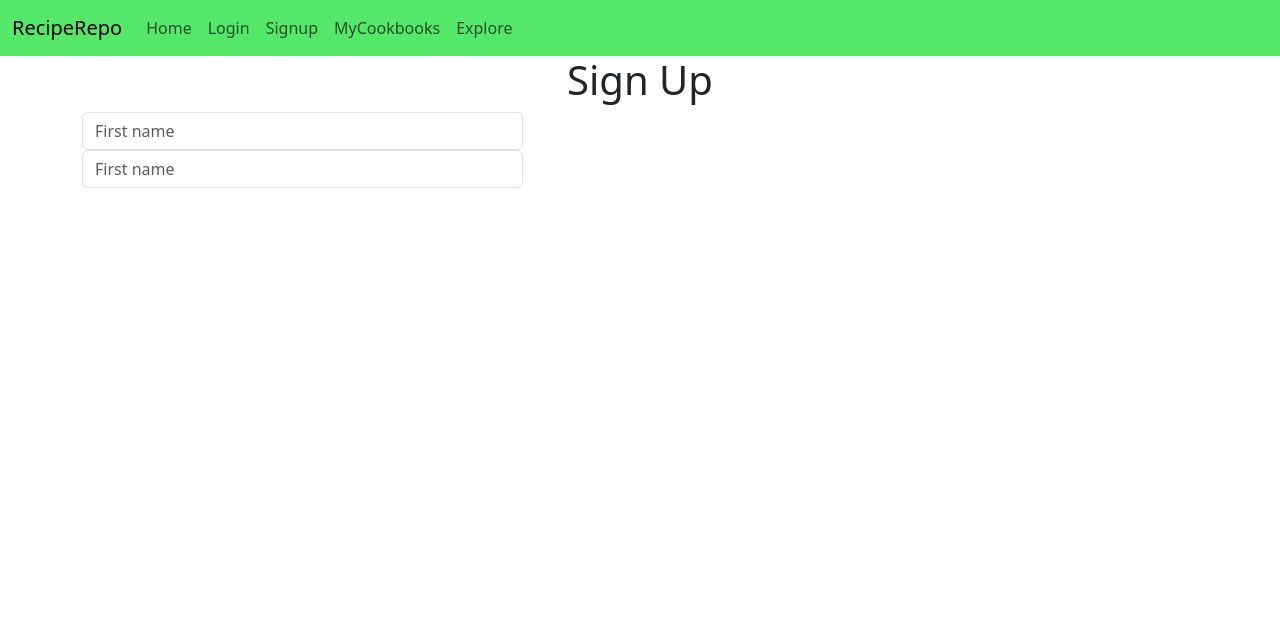
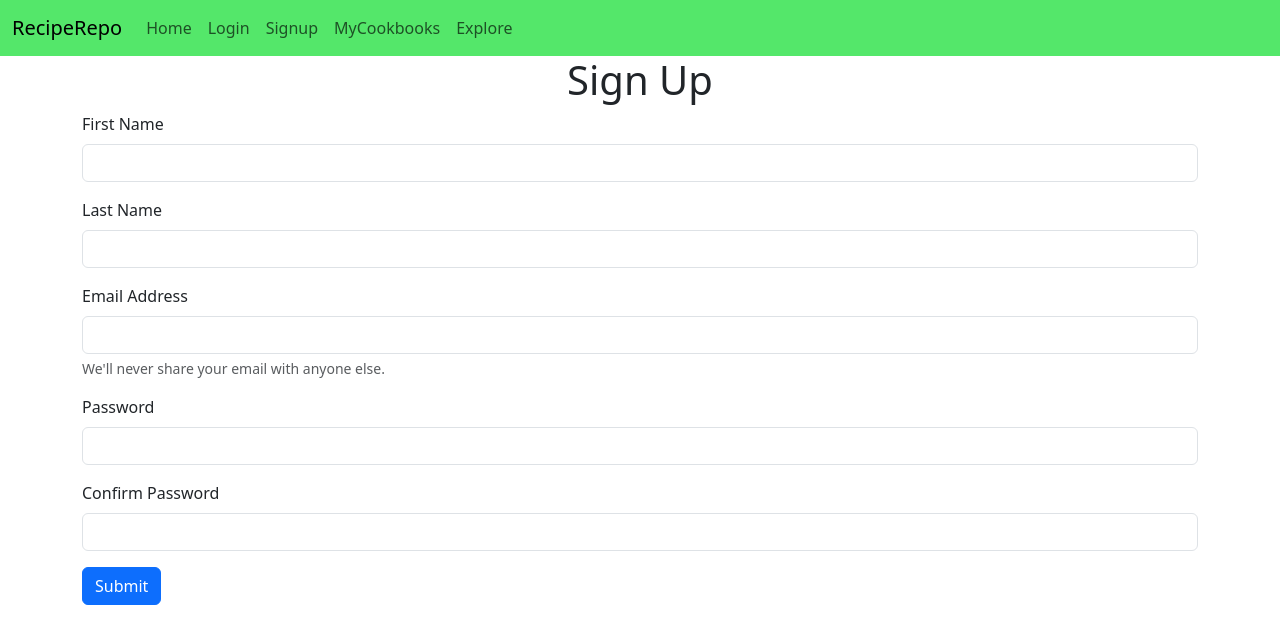
Before and after one commit to Lily-Hagen/RecipeRepo, a Flask app: page /signup in a window 1280 px wide. Shown: the top 644 px of the page. Run offline with Flask 3, Linux system fonts and the light colour scheme.

Commit message:
Sign Up Page Form
Created the Frontend form for the Sign Up page allowing Users to type into the fields.

Also added the necessary JavaScript for input validation.

```diff
--- a/website/templates/Signup.html
+++ b/website/templates/Signup.html
@@ -4,22 +4,163 @@
     <div align="center" class="row">
         <h1>Sign Up</h1>
     </div>
-    <div class="col-5">
-        <form class="row">
-            <div class="row">
-                <div class="col">
-                    <input type="text" class="form-control" placeholder="First name" aria-label="First name">
-                </div>
+    <form class="needs-validation" id="SignUpForm" novalidate>
+        <div class="mb-3">
+            <label for="FirstName" class="form-label">First Name</label>
+            <input type="text" class="form-control" id="FirstName">
+            <div class="invalid-feedback">
+                Please Enter Your First Name
             </div>
-            <div class="row">
-                <div class="col">
-                    <input type="text" class="form-control" placeholder="First name" aria-label="First name">
-                </div>
+        </div>
+        <div class="mb-3">
+            <label for="LastName" class="form-label">Last Name</label>
+            <input type="text" class="form-control" id="LastName">
+            <div class="invalid-feedback">
+                Please Enter Your Last Name
             </div>
-        </form>
-    </div>
+        </div>
+        <div class="mb-3">
+            <label for="Email" class="form-label">Email Address</label>
+            <input type="email" class="form-control" id="Email" aria-describedby="emailHelp">
+            <div id="emailHelp" class="form-text">We'll never share your email with anyone else.</div>
+            <div class="invalid-feedback">
+                Please Enter Valid Email Address
+            </div>
+        </div>
+        <div class="mb-3">
+            <label for="Password1" class="form-label">Password</label>
+            <input type="password" class="form-control" id="Password1">
+            <div class="invalid-feedback">
+                Please Enter Password Thats At Least 4 Characters
+            </div>
+        </div>
+        <div class="mb-3">
+            <label for="Password2" class="form-label">Confirm Password</label>
+            <input type="password" class="form-control" id="Password2">
+            <div class="invalid-feedback">
+                Please Enter Password Thats At Least 4 Characters and Matches Previous Password
+            </div>
+        </div>
+        <button type="submit" class="btn btn-primary">Submit</button>
+    </form>
 </div>
+<script>
+    function SignUpFormValidation(form, event){
+        validateFirstName(form, event)
+        validateLastName(form, event)
+        validateEmail(form, event)
+        validatePassword1(form, event)
+        validatePassword2(form, event)
+    }
+
+    function validateFirstName(form, event){
+        var first_name = form.elements.FirstName.value
+        form.elements.FirstName.classList.remove('is-valid', 'is-invalid')
+        if (first_name === ''){
+            if (event.type === 'submit'){
+                event.preventDefault()
+                event.stopPropagation()
+            }
+            form.elements.FirstName.classList.add('is-invalid')
+        }else{
+            form.elements.FirstName.classList.add('is-valid')
+        }
+    }
+
+    function validateLastName(form, event){
+        var last_name = form.elements.LastName.value
+        form.elements.LastName.classList.remove('is-valid', 'is-invalid')
+        if (last_name === ''){
+            if (event.type === 'submit'){
+                event.preventDefault()
+                event.stopPropagation()
+            }
+            form.elements.LastName.classList.add('is-invalid')
+        }else{
+            form.elements.LastName.classList.add('is-valid')
+        }
+    }
+
+    function validateEmail(form, event){
+        const emailRegex = /^[a-zA-Z0-9._%+-]+@[a-zA-Z0-9.-]+\.[a-zA-Z]{2,}$/
+
+        var email = form.elements.Email.value
+        form.elements.Email.classList.remove('is-valid', 'is-invalid')
+        if (!emailRegex.test(email)){
+            if (event.type === 'submit'){
+                event.preventDefault()
+                event.stopPropagation()
+            }
+            form.elements.Email.classList.add('is-invalid')
+        }else{
+            form.elements.Email.classList.add('is-valid')
+        }
+    }
+
+    function validatePassword1(form, event){
+        var password1 = form.elements.Password1.value
+        form.elements.Password1.classList.remove('is-valid', 'is-invalid')
+        if (password1.length < 4){
+            if (event.type === 'submit'){
+                event.preventDefault()
+                event.stopPropagation()
+            }
+            form.elements.Password1.classList.add('is-invalid')
+        }else{
+            form.elements.Password1.classList.add('is-valid')
+        }
+    }
+
+    function validatePassword2(form, event){
+        var password1 = form.elements.Password1.value
+        var password2 = form.elements.Password2.value
+        form.elements.Password2.classList.remove('is-valid', 'is-invalid')
+        if (password2.length < 4 || (password2 !== password1)){
+            if (event.type === 'submit'){
+                event.preventDefault()
+                event.stopPropagation()
+            }
+            form.elements.Password2.classList.add('is-invalid')
+        }else{
+            form.elements.Password2.classList.add('is-valid')
+        }
+    }
+
+    (() => {
+        'use strict'
+
+        const form = document.querySelector('#SignUpForm')
+        form.addEventListener('submit', event => SignUpFormValidation(form, event), false)
+    })()
+
+    const form = document.querySelector('#SignUpForm')
+
+    {
+        const firstName = form.elements.FirstName
+        firstName.addEventListener('input', event => validateFirstName(form, event), false)
+    }
+
+    {
+        const lastName = form.elements.LastName
+        lastName.addEventListener('input', event => validateLastName(form, event), false)
+    }
+
+    {
+        const email = form.elements.Email
+        email.addEventListener('input', event => validateEmail(form, event), false)
+    }
+
+    {
+        const password1 = form.elements.Password1
+        password1.addEventListener('input', event => validatePassword1(form, event), false)
+    }
+
+    {
+        const password2 = form.elements.Password2
+        password2.addEventListener('input', event => validatePassword2(form, event), false)
+    }
 
 
+</script>
 
 {% endblock %}
```
